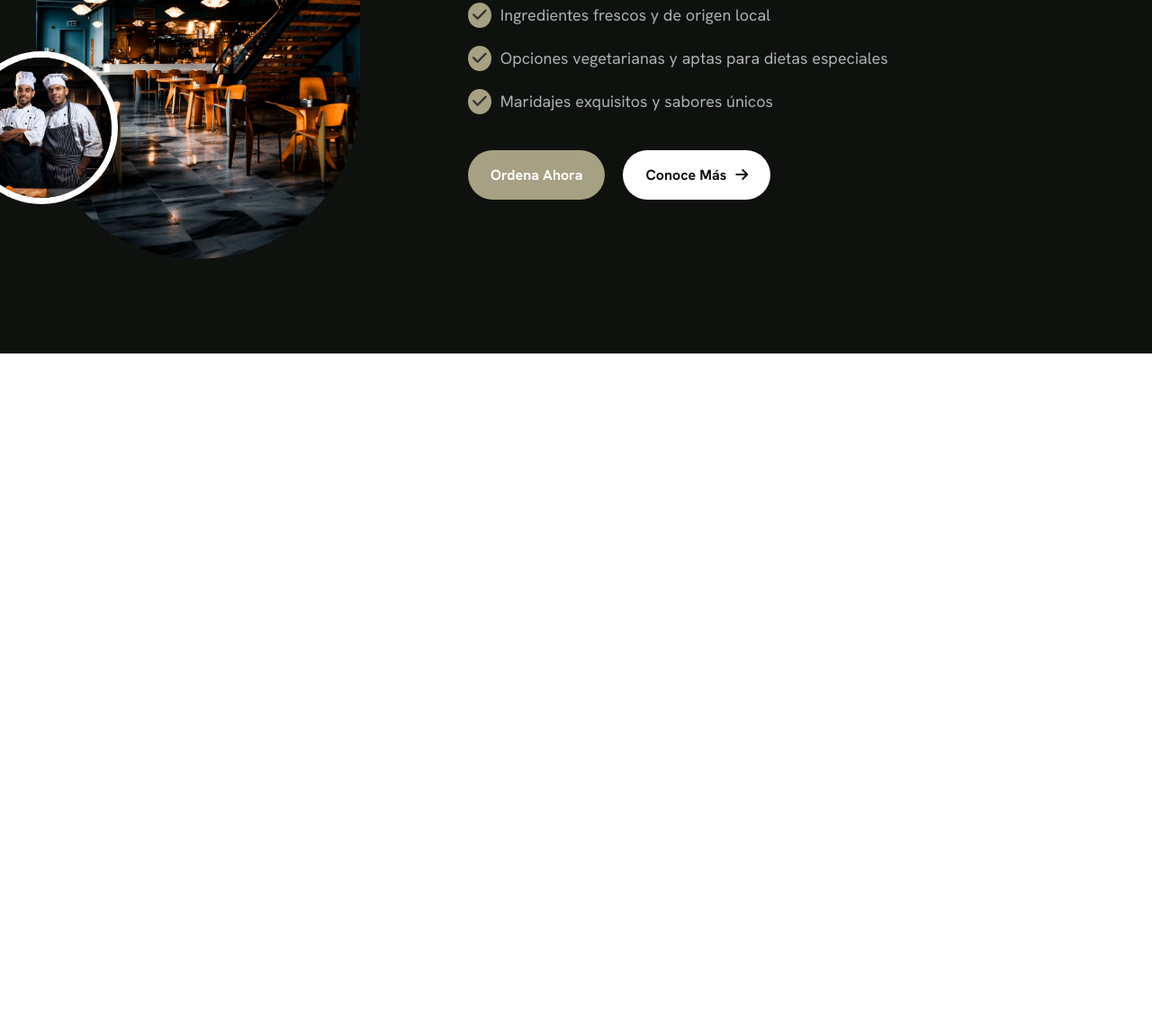
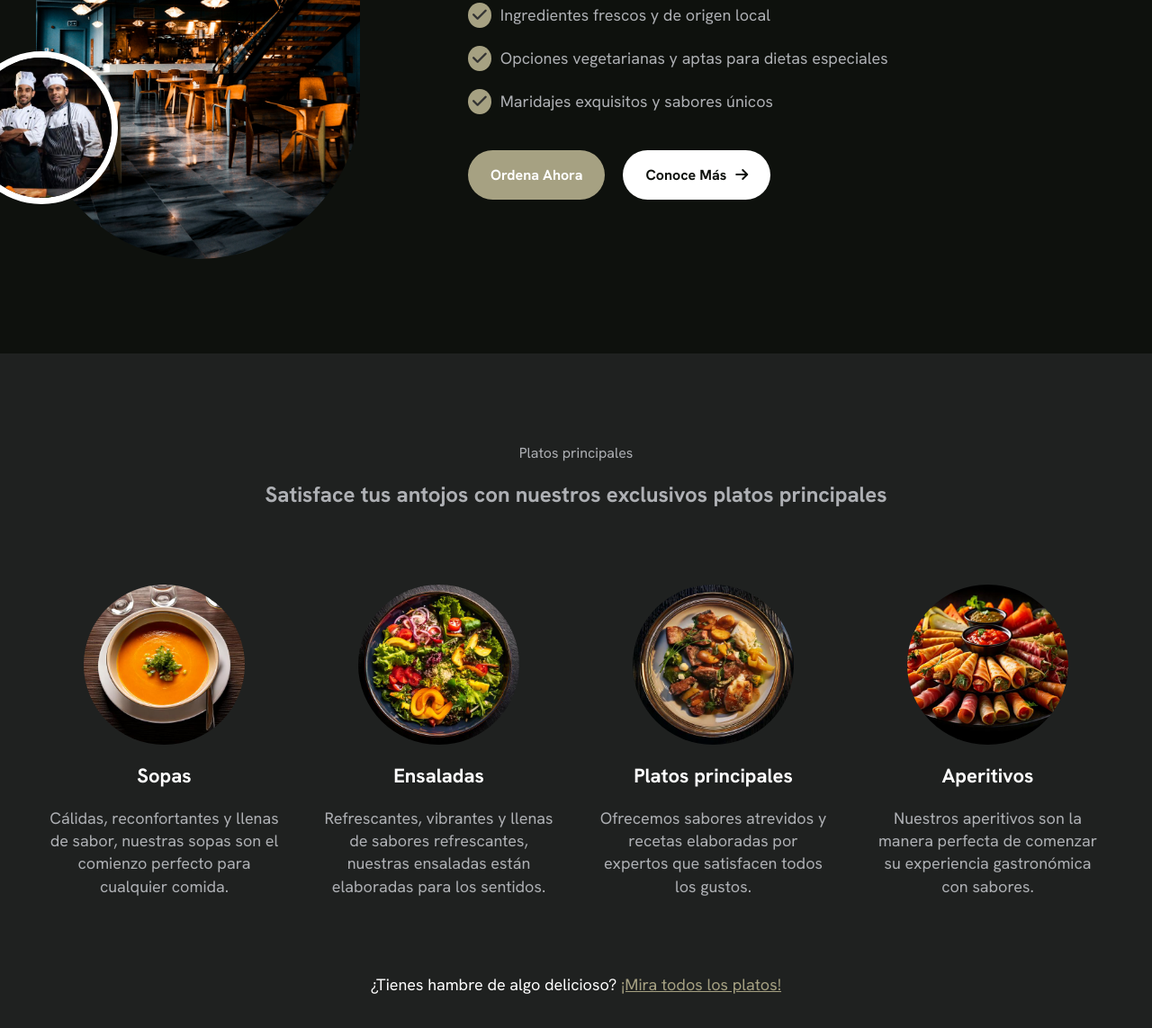
Before and after one commit to BacikDev/comidita-comedor, a plain HTML site: page index.html in a window 1280 px wide. Shown: the part 1156-2299 px from the top of the page at 90% size. Before the commit the page ends 1549 px from the top, so only its background shows below. Drawn offline with Linux system fonts and the light colour scheme.

Commit message:
Seccion Platos Principales terminada

```diff
--- a/css/home.css
+++ b/css/home.css
@@ -3,6 +3,7 @@
     background-size: cover;
     background-position: center;
     height: 100vh;
+    background-attachment: fixed;
     position: relative;
 
     display: flex;
@@ -347,3 +348,118 @@
         }
     }
 }
+
+.section-main-dishes{
+    .content{
+        display: flex;
+        flex-direction: column;
+        align-items: center;
+        gap: 20px;
+
+        h2{
+            text-align: center;
+            width: 70%;
+        }
+
+        .container-dishes{
+            display: grid;
+            grid-template-columns: repeat(4, 1fr);
+            gap: 20px;
+            margin: 50px 0;
+        }
+
+        .container-dish{
+            padding: 15px;
+            display: flex;
+            flex-direction: column;
+
+            img{
+                width: 70%;
+                margin-bottom: 20px;
+                border-radius: 999px;
+                align-self: center;
+            }
+
+            .dish-info{
+                display: flex;
+                flex-direction: column;
+                align-items: center;
+                gap: 20px;
+
+                h3{
+                    color: var(--color-light);
+                    font-size: 22px;
+                }
+
+                p{
+                    text-align: center;
+                    line-height: 1.4;
+                    font-size: 18px;
+                }
+            }
+        }
+
+        .dish-link{
+            color: var(--color-light);
+            font-size: 18px;
+
+            a{
+                text-decoration: underline;
+                color: var(--color-primary);
+                transition: color .3s;
+
+                &:hover{
+                    color: var(--color-light);
+                }
+            }
+        }
+    }
+
+    @media (max-width: 992px) {
+        .content{
+            .container-dishes{
+                grid-template-columns: repeat(2, 1fr);
+                margin: 20px 0;
+            }
+
+            .container-dish{
+                img{
+                    width: 160px;
+                    height: 160px;
+                }
+
+                .dish-info{
+                    h3{
+                        font-size: 20px;
+                    }
+                }
+            }
+        }
+    }
+
+    @media (max-width:768px) {
+        .content{
+            .container-dishes{
+                grid-template-columns: 1fr;
+                gap: 0;
+                margin: 0;
+            }
+
+            .container-dish{
+                img{
+                    width: 120px;
+                    height: 120px;
+                }
+
+                .dish-info{
+                    h3{
+                        font-size: 18px;
+                    }
+                    p{
+                        font-size: 16px;
+                    }
+                }
+            }
+        }
+    }
+}
--- a/index.html
+++ b/index.html
@@ -113,6 +113,76 @@
             </div>
         </div>
     </section>
+
+    <!-- Platos principales -->
+    <section class="background-dark-2 section-main-dishes">
+        <div class="container">
+            <div class="content">
+                <span class="badge">
+                    Platos principales
+                </span>
+                <h2 class="title">
+                    Satisface tus antojos con nuestros exclusivos <span>platos principales</span>
+                </h2>
+
+                <div class="container-dishes">
+                    <!-- 1 -->
+                    <div class="container-dish">
+                        <img src="./images/main-dish-1.jpg" alt="Dish 1">
+                        <div class="dish-info">
+                            <h3>
+                                Sopas
+                            </h3>
+                            <p>
+                                Cálidas, reconfortantes y llenas de sabor, nuestras sopas son el comienzo perfecto para cualquier comida.
+                            </p>
+                        </div>
+                    </div>
+                    <!-- 2 -->
+                    <div class="container-dish">
+                        <img src="./images/main-dish-2.jpg" alt="Dish 2">
+                        <div class="dish-info">
+                            <h3>
+                                Ensaladas
+                            </h3>
+                            <p>
+                                Refrescantes, vibrantes y llenas de sabores refrescantes, nuestras ensaladas están elaboradas para los sentidos.
+                            </p>
+                        </div>
+                    </div>
+                    <!-- 3 -->
+                    <div class="container-dish">
+                        <img src="./images/main-dish-3.jpg" alt="Dish 3">
+                        <div class="dish-info">
+                            <h3>
+                                Platos principales
+                            </h3>
+                            <p>
+                                Ofrecemos sabores atrevidos y recetas elaboradas por expertos que satisfacen todos los gustos.
+                            </p>
+                        </div>
+                    </div>
+                    <!-- 4 -->
+                    <div class="container-dish">
+                        <img src="./images/main-dish-4.jpg" alt="Dish 4">
+                        <div class="dish-info">
+                            <h3>
+                                Aperitivos
+                            </h3>
+                            <p>
+                                Nuestros aperitivos son la manera perfecta de comenzar su experiencia gastronómica con sabores.
+                            </p>
+                        </div>
+                    </div>
+                </div>
+
+                <p class="dish-link">
+                    ¿Tienes hambre de algo delicioso?
+                    <a href="#">¡Mira todos los platos!</a>
+                </p>
+            </div>
+        </div>
+    </section>
     <script src="./js/partials.js"></script>
 </body>
 </html>
```
